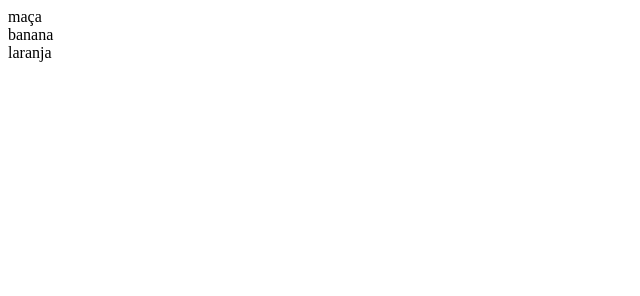
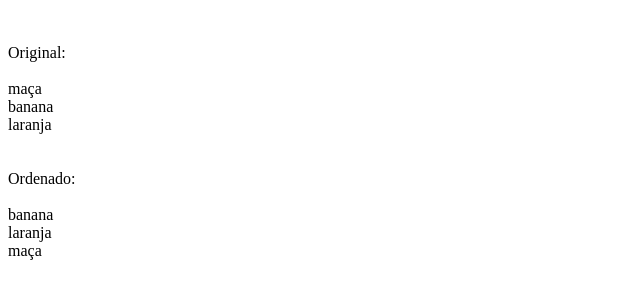
Before and after one commit to tihbastos/OrdenaVetorJavascript, a plain HTML site: page index.html in a window 1280 px wide. Shown: the whole page, without its empty margins (0-640 px from the left). Drawn offline with Linux system fonts and the light colour scheme.

Commit message:
Versão 1 Finalizada

```diff
--- a/index.html
+++ b/index.html
@@ -7,6 +7,27 @@
 <body>
 	<script>
 		 var meuArray = ['maça','banana','laranja'];
+
+		 document.write('<br /><br />');
+		 document.write('Original:');
+		 document.write('<br /><br />');
+		 for (idx in meuArray){
+		 	document.write(meuArray[idx] + '<br />');
+		 }
+
+		 document.write('<br /><br />');
+		 document.write('Ordenado:');
+		 document.write('<br /><br />');
+		 for (idx in meuArray){
+		 	for(idx2 in meuArray){
+		 		if (meuArray[idx] < meuArray[idx2]){
+		 			var temp = meuArray[idx];
+		 			meuArray[idx] = meuArray[idx2];
+		 			meuArray[idx2] = temp;
+		 		}
+		 	}
+		 }
+
 		 for (idx in meuArray){
 		 	document.write(meuArray[idx] + '<br />');
 		 }
```
